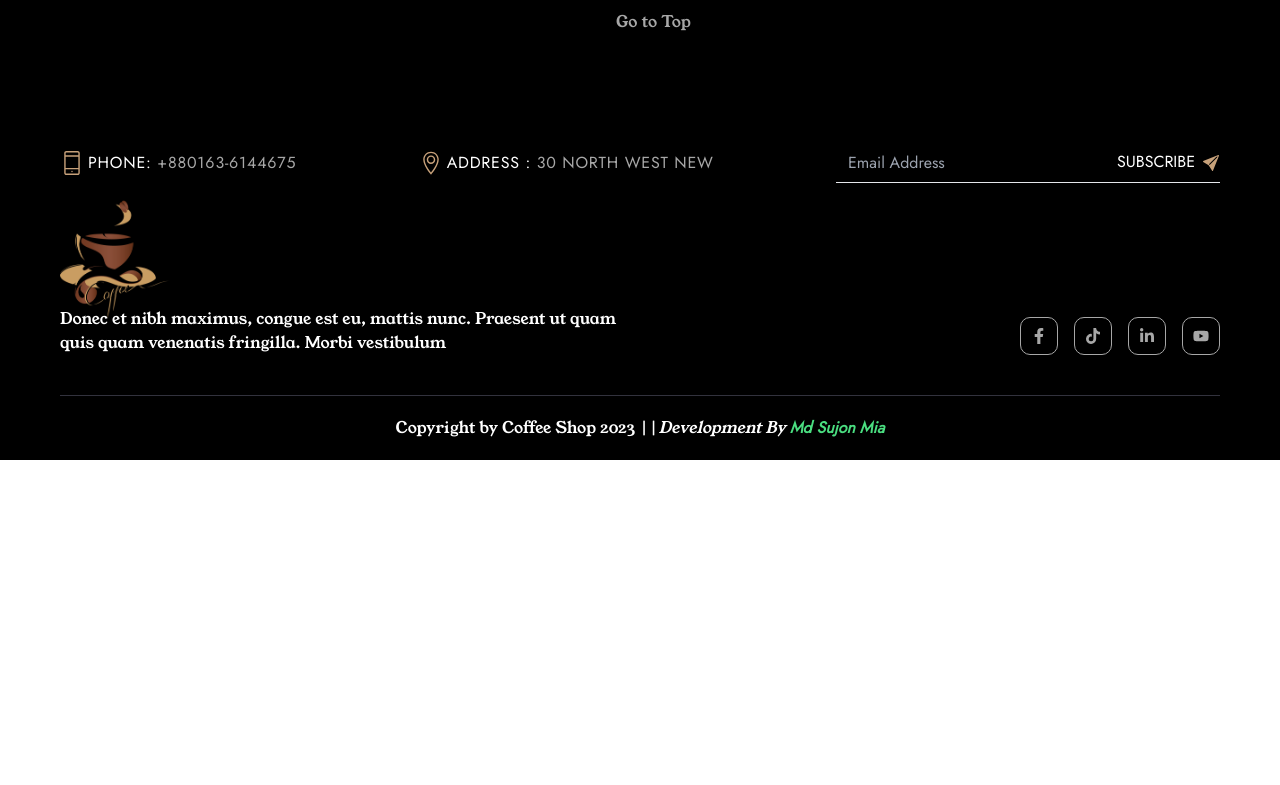
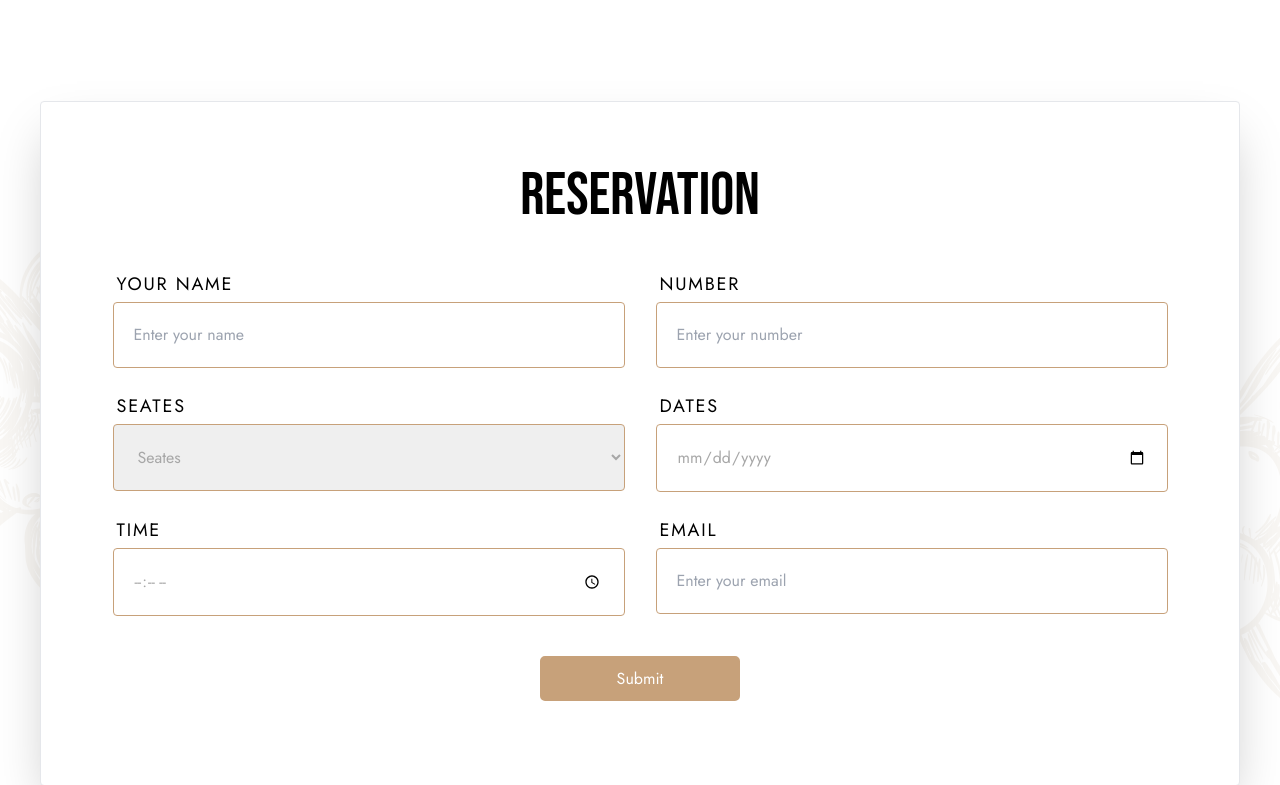
Before and after one commit to Sujonmia5/Coffee-Shop-Client-Side, a React (Vite) app: page /reservation in a window 1280 px wide. Shown: the part 619-1404 px from the top of the page. Before the commit the page ends 1079 px from the top, so only its background shows below. Built offline with nearby package versions, Linux system fonts and the light colour scheme.

Commit message:
resevation form completed

```diff
--- a/package.json
+++ b/package.json
@@ -10,10 +10,12 @@
     "preview": "vite preview"
   },
   "dependencies": {
+    "date-fns": "^2.30.0",
     "framer-motion": "^10.16.4",
     "localforage": "^1.10.0",
     "match-sorter": "^6.3.1",
     "react": "^18.2.0",
+    "react-day-picker": "^8.8.2",
     "react-dom": "^18.2.0",
     "react-hook-form": "^7.47.0",
     "react-icons": "^4.11.0",
--- a/src/Pages/Reservation/Reservation.jsx
+++ b/src/Pages/Reservation/Reservation.jsx
@@ -1,15 +1,101 @@
-import React from 'react';
+import './reservation.css'
 import { DynamicHeroPath } from '../../components/utilities/Function/Function';
 import DynamicHero from '../../components/DynamicHero/DynamicHero';
+import { useForm } from 'react-hook-form';
+
 
 const Reservation = () => {
-    const Path = DynamicHeroPath()
-    console.log(Path);
+    const Path = DynamicHeroPath();
+
+    const { register, handleSubmit, formState: { errors } } = useForm()
+
+    console.log(errors);
+    const ReservationHandler = (data) => {
+        console.log(data);
+
+    }
+
     return (
         <div className='mt-28 md:mt-52'>
             <DynamicHero Path={Path} />
-            <div>
-
+            <div className='w-full py-32 justify-center items-center bg_reservation'>
+                <div className='max-w-[1200px] mx-auto p-5 sm:p-10 md:p-16 space-y-10 text-center bg-white border shadow-2xl rounded'>
+                    <h1 className='text-4xl md:text-6xl  font-bebas'>Reservation</h1>
+                    <form onSubmit={handleSubmit(ReservationHandler)} className='font-jost  grid grid-cols-1 md:grid-cols-2 gap-y-5 gap-x-4' >
+                        <div className='w-full'>
+                            <div className='max-w-lg flex flex-col text-start mx-auto'>
+                                <label className='text-lg font-jost uppercase selection:bg-stone-600 p-1 tracking-widest' htmlFor="">Your Name</label>
+                                <input {...register('name', { required: 'Name is Required' })} className={`max-w-lg p-3 sm:p-5 rounded border focus:outline-none focus:border-2 ${errors?.name?.message ? 'border-red-600' : 'border-primary'}`} placeholder='Enter your name' type="text" name='name' />
+                                {
+                                    errors && <p className='text-sm text-red-600 lowercase font-jost'>{errors?.name?.message}</p>
+                                }
+                            </div>
+                        </div>
+                        <div className='w-full'>
+                            <div className='max-w-lg flex flex-col text-start mx-auto'>
+                                <label className='text-lg font-jost uppercase selection:bg-stone-600 p-1 tracking-widest' htmlFor="">Number</label>
+                                <input {...register('number', { required: 'number is required', minLength: { message: 'please input your 11 digit phone number', value: 11 }, maxLength: { message: 'number is incorrect', value: 11 }, pattern: { message: "starting number only 0", value: /^0\d*$/ } })} className='max-w-lg p-3 sm:p-5 rounded border focus:outline-none focus:border-2 border-primary ' placeholder='Enter your number' type="number" name='number' />
+                                {
+                                    errors && <p className='text-sm text-red-600 lowercase font-jost'>{errors?.number?.message}</p>
+                                }
+                            </div>
+                        </div>
+                        <div className='w-full'>
+                            <div className='max-w-lg flex flex-col text-start mx-auto s'>
+                                <label className='text-lg font-jost uppercase selection:bg-stone-600 p-1 tracking-widest' htmlFor="">Seates</label>
+                                <select {...register("seates", { required: 'please select your Seates' })} className='max-w-lg p-3 sm:p-5 rounded border text-[#a7a7a7] focus:outline-none focus:border-2 border-primary capitalize'>
+                                    <option value={''}>Seates</option>
+                                    <option value={'2 person'}>2 person</option>
+                                    <option value={'3 person'}>3 person</option>
+                                    <option value={'4 person'}>4 person</option>
+                                    <option value={'5 person'}>5 person</option>
+                                </select>
+                                {
+                                    errors && <p className='text-sm text-red-600 lowercase font-jost'>{errors?.seates?.message}</p>
+                                }
+                            </div>
+                        </div>
+                        <div className='w-full'>
+                            <div className='max-w-lg flex flex-col text-start mx-auto'>
+                                <label className='text-lg font-jost uppercase selection:bg-stone-600 p-1 tracking-widest' htmlFor="">Dates</label>
+                                <input
+                                    {...register('date', { required: 'please select date' })}
+                                    className='max-w-lg p-3 sm:p-5 rounded border focus:outline-none text-[#a7a7a7] focus:border-2 border-primary '
+                                    data-date-format="DD MMMM YYYY"
+                                    type="date" name='date' />
+                                {
+                                    errors && <p className='text-sm text-red-600 lowercase font-jost'>{errors?.date?.message}</p>
+                                }
+                            </div>
+                        </div>
+                        <div className='w-full'>
+                            <div className='max-w-lg flex flex-col text-start mx-auto'>
+                                <label className='text-lg font-jost uppercase selection:bg-stone-600 p-1 tracking-widest' htmlFor="">Time</label>
+                                <input
+                                    {...register('time', { required: 'please select time' })}
+                                    className='max-w-lg p-3 sm:p-5 rounded border focus:outline-none text-[#a7a7a7] focus:border-2 border-primary ' type="time" name='time' />
+                                {
+                                    errors && <p className='text-sm text-red-600 lowercase font-jost'>{errors?.time?.message}</p>
+                                }
+                            </div>
+                        </div>
+                        <div className='w-full'>
+                            <div className='max-w-lg flex flex-col text-start mx-auto'>
+                                <label className='text-lg font-jost uppercase selection:bg-stone-600 p-1 tracking-widest' htmlFor="">Email</label>
+                                <input {...register('email', { required: 'Enter your Email' })} className='max-w-lg p-3 sm:p-5 rounded border focus:outline-none text-[#a7a7a7] focus:border-2 border-primary ' placeholder='Enter your email' type="email" name='email' />
+                                {
+                                    errors && <p className='text-sm text-red-600 lowercase font-jost'>{errors?.name?.message}</p>
+                                }
+                            </div>
+                        </div>
+                        <div className='md:col-span-2 my-5'>
+                            {/* <PrimaryButton type={'submit'} title={'Submit'} style={''} /> */}
+                            <button type='submit' className='btn_submit bg-primary'>
+                                Submit
+                            </button>
+                        </div>
+                    </form>
+                </div>
             </div>
         </div>
     );
--- /dev/null
+++ b/src/Pages/Reservation/reservation.css
@@ -0,0 +1,42 @@
+.bg_reservation {
+    background-image: url('/src/assets/bg/hero-shape-2-1.png');
+    background-repeat: repeat-x;
+    background-position: center;
+    background-size: auto;
+}
+
+.btn_submit {
+    width: 200px;
+    height: 45px;
+    border-radius: 5px;
+    position: relative;
+    overflow-y: hidden;
+    background-color: var(--primary-color);
+    border: 3px solid var(--primary-color);
+    transition: all 0.4s ease-in-out;
+    color: white;
+    z-index: 1;
+}
+
+.btn_submit::after {
+    position: absolute;
+    content: ' ';
+    width: 0;
+    height: 45px;
+    right: 0;
+    top: 0;
+    z-index: -1;
+    background: var(--gray-color);
+    overflow: hidden;
+    border-radius: 2px;
+    transition: all 0.4s cubic-bezier(0.42, 0, 0.58, 1);
+}
+
+.btn_submit:hover {
+    border-color: var(--gray-color);
+}
+
+.btn_submit:hover::after {
+    width: 100%;
+    left: 0;
+}
--- a/src/components/DynamicHero/DynamicHero.jsx
+++ b/src/components/DynamicHero/DynamicHero.jsx
@@ -2,7 +2,7 @@
 import './DynamicHero.css'
 
 const DynamicHero = ({ Path }) => {
-    console.log(Path);
+    // console.log(Path);
     return (
         <div className='dynamic_hero_bg h-64 md:h-96 relative'>
             <div className='z-50 absolute top-0'>
--- a/src/components/utilities/Function/Function.jsx
+++ b/src/components/utilities/Function/Function.jsx
@@ -26,7 +26,8 @@ export const FilterData = (CoffeeData, categoryNames = 'all') => {
     // console.log(categoryNames);
     if (categoryNames == 'all') {
         const name = CoffeeData.filter(data => data.category !== categoryNames)
-        const items = name.forEach(element => {
+        console.log(name);
+        name.forEach(element => {
             filterArry.push(...element?.items)
         });
         // console.log(filterArry);
```
Also changed, not shown: src/assets/bg/hero-shape-2-1.png (added), 1 other file (tests, documents, lock files or other folders).
